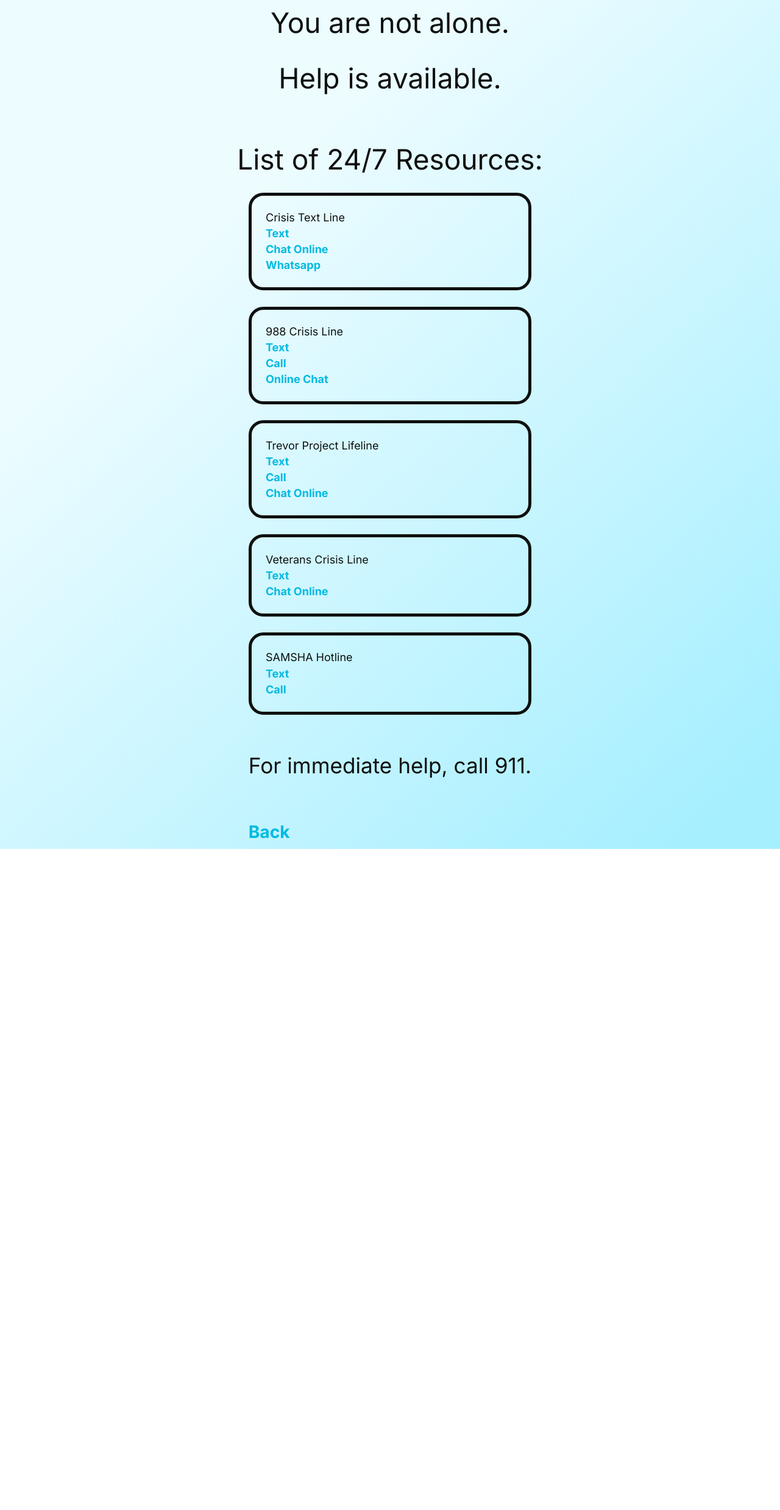
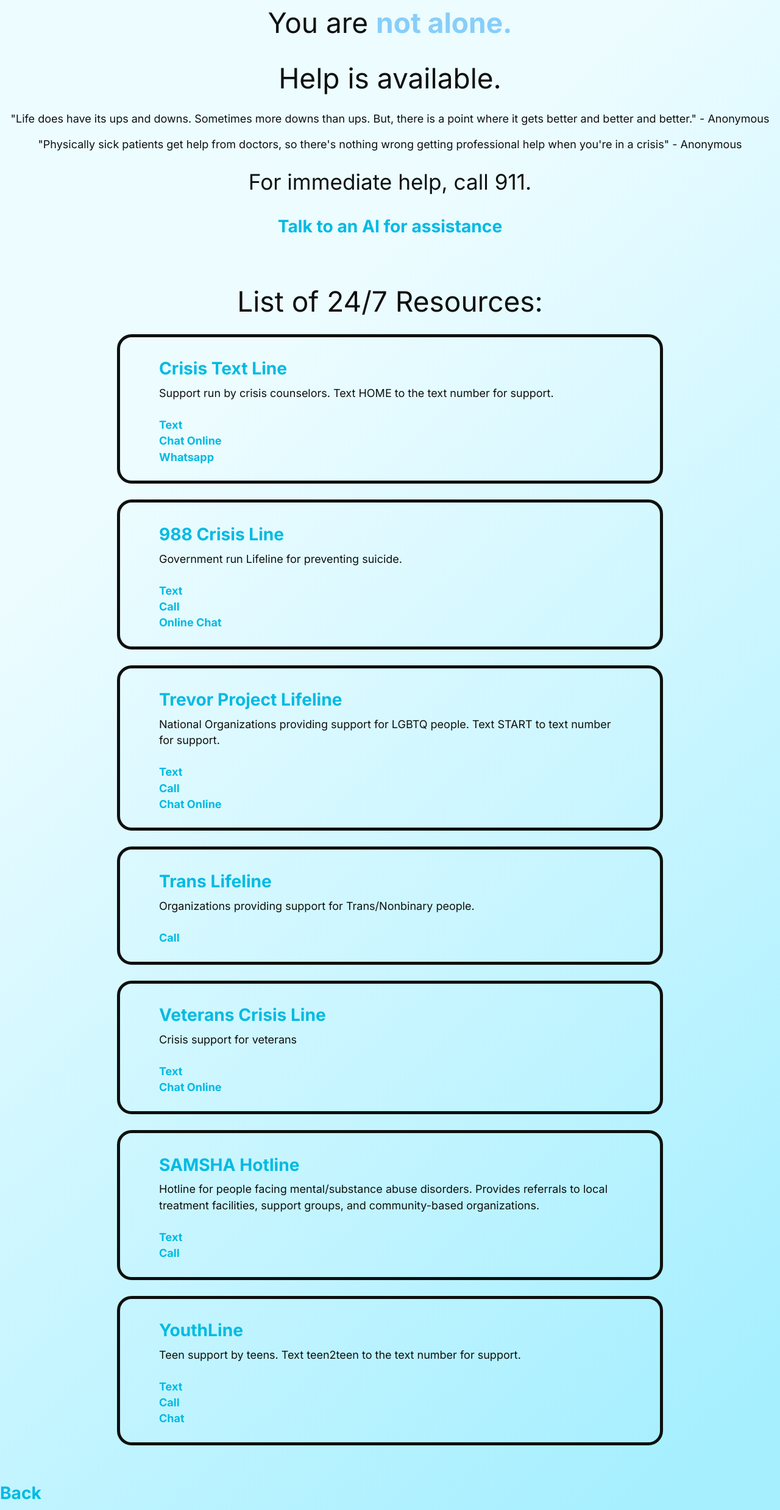
Before and after one commit to mananlalwani/2024-fremd-hackathon, a Next.js app: page /resources in a window 1280 px wide. Shown: the whole page at 61% size. Before the commit the page ends 1392 px from the top, so only its background shows below. Built offline with nearby package versions, Linux system fonts and the light colour scheme.

Commit message:
done
Co-authored-by: kim17920 <kim17920@users.noreply.github.com>

```diff
--- a/app/api/chat/route.ts
+++ b/app/api/chat/route.ts
@@ -11,9 +11,11 @@
     const resJson: any = await req.json();
     let messages: any = resJson["messages"];
     console.log(messages);
+    let msg = { role: "system", content: "You are a therapist assistant for helping people at risk of suicide. Be as compassionate and epathetic as possible. Encourage the user to get help but not overly. Act as if you are a best friend checking up on someone. " }
+
 
     const ai = new Ai(getRequestContext().env.AI);
-    const stream = await ai.run("@cf/meta/llama-2-7b-chat-fp16", {
+    const stream = await ai.run("@hf/thebloke/mistral-7b-instruct-v0.1-awq", {
         messages,
         stream: true,
     }) as ReadableStream;
--- a/app/components/WholeTextThingy.tsx
+++ b/app/components/WholeTextThingy.tsx
@@ -82,10 +82,6 @@
         .to(elements, {
           duration: 2,
           text: " is stigmatized.",
-        })
-        .to(elements, {
-          duration: 2,
-          text: " is tragic.",
         });
     },
     { scope: main }
--- a/app/globals.css
+++ b/app/globals.css
@@ -515,7 +515,13 @@
 .bordered {
   border: 5px solid var(--dark);
   border-radius: 24px;
-  padding: 5%;
+  padding-left: 5%;
+  padding-right: 5%;
+  padding-top: 2%;
+  padding-bottom: 2%;
+  width:70%;
+  position:relative;
+  left:15%;
 }
 
 .gradient {
--- a/app/page.tsx
+++ b/app/page.tsx
@@ -1,8 +1,6 @@
 import dynamic from "next/dynamic";
 import LinePlot from "./components/LinePlot";
 import WholeTextThingy from "./components/WholeTextThingy";
-
-// import {Spinner} from "@nextui-org/react";
 
 const LazyMap = dynamic(() => import("./components/Map"), {
   ssr: false,
@@ -11,8 +9,8 @@
 
 export default function Home() {
   return (
+    <div>
 
-      <div>
       <WholeTextThingy />
       <br />
       <br />
@@ -25,8 +23,17 @@
       <br />
       <br />
       <div id="citations" className="center">
-          <sup>1</sup><a href="data"></a>
+        <h3>Citations</h3>
+        <br />
+        <br />
+
+        <br /><br />
+        <a href="https://afsp.org/suicide-statistics/"><sup>1</sup> https://afsp.org/suicide-statistics/</a>
       </div>
+      <section className="section flex-center column">
+        <h1>How to Help</h1>
+        <h2></h2>
+      </section>
     </div>
   );
 }
--- a/app/resources/page.tsx
+++ b/app/resources/page.tsx
@@ -1,13 +1,27 @@
 export default function Home() {
   return (
     <div className="flex-center column gradient">
-      <h1>You are not alone.</h1>
+      <h1>You are <strong style={{color:"#87cefa"}}>not alone.</strong></h1>
       <h1>Help is available.</h1>
+      <blockquote>
+        "Life does have its ups and downs. Sometimes more downs than ups. But, there is a point where it gets better and
+        better and better." - Anonymous
+      </blockquote>
+      <blockquote>
+        "Physically sick patients get help from doctors, so there's nothing wrong getting professional help when you're in a crisis"  - Anonymous
+      </blockquote>
+      <div>
+        <h2>For immediate help, call 911.</h2>
+      </div>
+      <h3>
+        <a href="/ai">Talk to an AI for assistance</a>
+      </h3>
       <br />
       <h1>List of 24/7 Resources:</h1>
       <div>
         <div className="bordered">
-          Crisis Text Line
+          <h3><a href="https://www.crisistextline.org/" style={{ textDecoration: "none" }}>Crisis Text Line</a></h3>
+          <p>Support run by crisis counselors. Text HOME to the text number for support. </p>
           <br />
           <ul>
             <li>
@@ -23,7 +37,8 @@
         </div>
         <br />
         <div className="bordered">
-          988 Crisis Line
+          <h3><a href="https://www.samhsa.gov/find-help/988" style={{ textDecoration: "none" }}>988 Crisis Line</a></h3>
+          <p>Government run Lifeline for preventing suicide.</p>
           <br />
           <ul>
             <li>
@@ -39,7 +54,8 @@
         </div>
         <br />
         <div className="bordered">
-          Trevor Project Lifeline
+          <h3><a href="https://www.thetrevorproject.org/get-help/" style={{ textDecoration: "none" }}>Trevor Project Lifeline</a></h3>
+          <p>National Organizations providing support for LGBTQ people. Text START to text number for support.</p>
           <br />
           <ul>
             <li>
@@ -55,7 +71,23 @@
         </div>
         <br />
         <div className="bordered">
-          Veterans Crisis Line
+          <h3><a href="https://translifeline.org/hotline/" style={{ textDecoration: "none" }}>Trans Lifeline</a></h3>
+          <p>Organizations providing support for Trans/Nonbinary people.</p>
+          <br />
+          <ul>
+            <li>
+              <a href="tel:(877) 565-8860">Call</a>
+            </li>
+          </ul>
+        </div>
+        <br />
+        <div className="bordered">
+          <h3>
+            <a href="https://www.veteranscrisisline.net/" style={{ textDecoration: "none" }}>
+              Veterans Crisis Line
+            </a>
+          </h3>
+          <p>Crisis support for veterans</p>
           <br />
           <ul>
             <li>
@@ -68,7 +100,10 @@
         </div>
         <br />
         <div className="bordered">
-          SAMSHA Hotline
+          <h3 >
+            <a href="https://www.samhsa.gov/find-help/national-helpline">SAMSHA Hotline</a>
+          </h3>
+          <p>Hotline for people facing mental/substance abuse disorders. Provides referrals to local treatment facilities, support groups, and community-based organizations.</p>
           <br />
           <ul>
             <li>
@@ -80,11 +115,24 @@
           </ul>
         </div>
         <br />
-        <br />
-        <div>
-          <h2>For immediate help, call 911.</h2>
+        <div className="bordered">
+          <h3 >
+            <a href="https://www.theyouthline.org/">YouthLine</a>
+          </h3>
+          <p>Teen support by teens. Text teen2teen to the text number for support.</p>
+          <br />
+          <ul>
+            <li>
+              <a href="sms:839863">Text</a>
+            </li>
+            <li>
+              <a href="tel:1-877-968-8491">Call</a>
+            </li>
+            <li>
+              <a href="https://www.theyouthline.org/">Chat</a>
+            </li>
+          </ul>
         </div>
-
         <br />
         <br />
         <h3>
```
Lines whose indentation alone changed are shown as unchanged.
